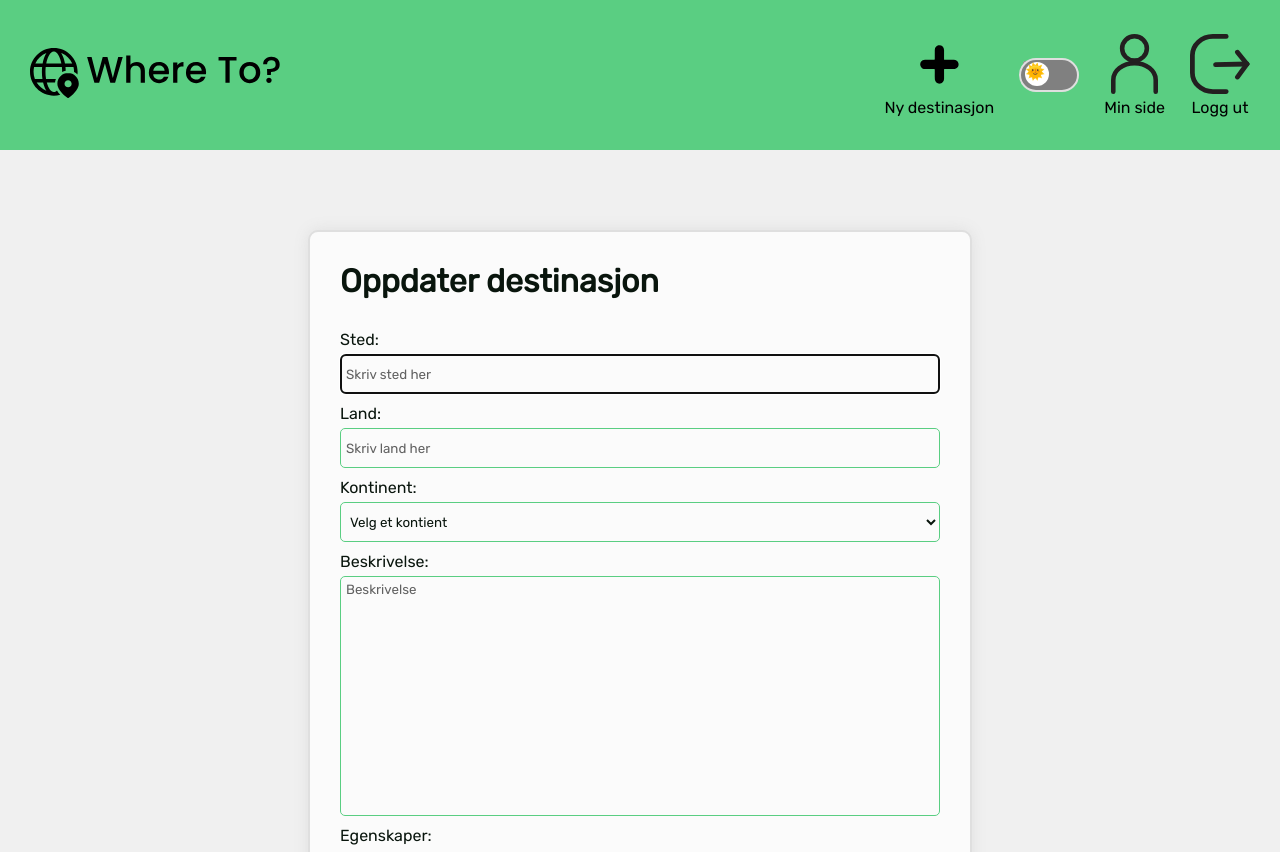
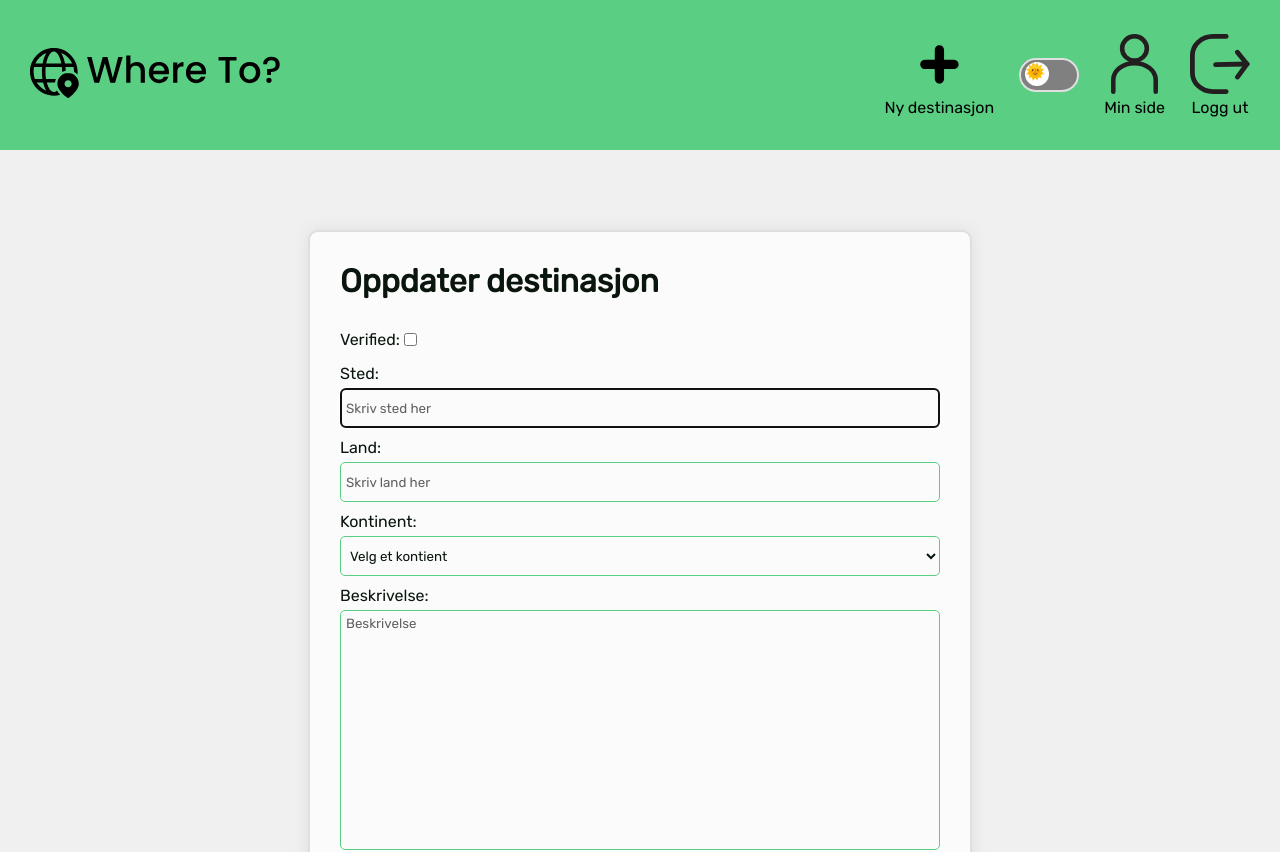
Before and after one commit to TrygveEriksen/WhereTo, a React (Vite) app in the folder TravelPlanner/: page /editdestination/1 in a window 1280 px wide. Shown: the top 852 px of the page. Built offline with nearby package versions, Linux system fonts and the light colour scheme; no server answers; sample sign-in values are in the browser's storage.

Commit message:
feat: Added isVerified to change form

```diff
--- a/TravelPlanner/src/Components/UpdateDestination/UpdateDestination.css
+++ b/TravelPlanner/src/Components/UpdateDestination/UpdateDestination.css
@@ -7,3 +7,11 @@
   #deleteBtn:hover {
     background-color: rgb(212, 53, 0);
   }
+
+.verifiedDiv {
+  align-self: flex-start;
+  display: flex;
+  align-items: center;
+  margin-bottom: 10px;
+
+}
--- a/TravelPlanner/src/Components/UpdateDestination/UpdateDestination.jsx
+++ b/TravelPlanner/src/Components/UpdateDestination/UpdateDestination.jsx
@@ -14,7 +14,7 @@ function UpdateDestination() {
   const [country, setCountry] = useState("");
   const [continent, setContinent] = useState("");
   const [description, setDescription] = useState("");
-  const [isVerified,setIsVerified] = useState("");
+  const [isVerified,setIsVerified] = useState(0);
   const [errorMessage, setErrorMessage] = useState("");
   const [successMessage, setSuccessMessage] = useState("");
   const { id } = useParams();
@@ -158,7 +158,18 @@ function UpdateDestination() {
         <div className="newDestinationDiv">
           <h1 className="newDestinationHeader">Oppdater destinasjon</h1>
 
+
           <form onSubmit={handleSubmit} className="newDestinationForm">
+            <div className="verifiedDiv">
+              <label className ="loginLabel" htmlFor="verified">Verified:</label>
+              <input
+              type="checkbox"
+              id="verified"
+              checked={isVerified === 1}
+              onchange={handleIsVerified}
+              />
+            </div>
+
             <label className="loginLabel" htmlFor="place">
               Sted:
             </label>
```
